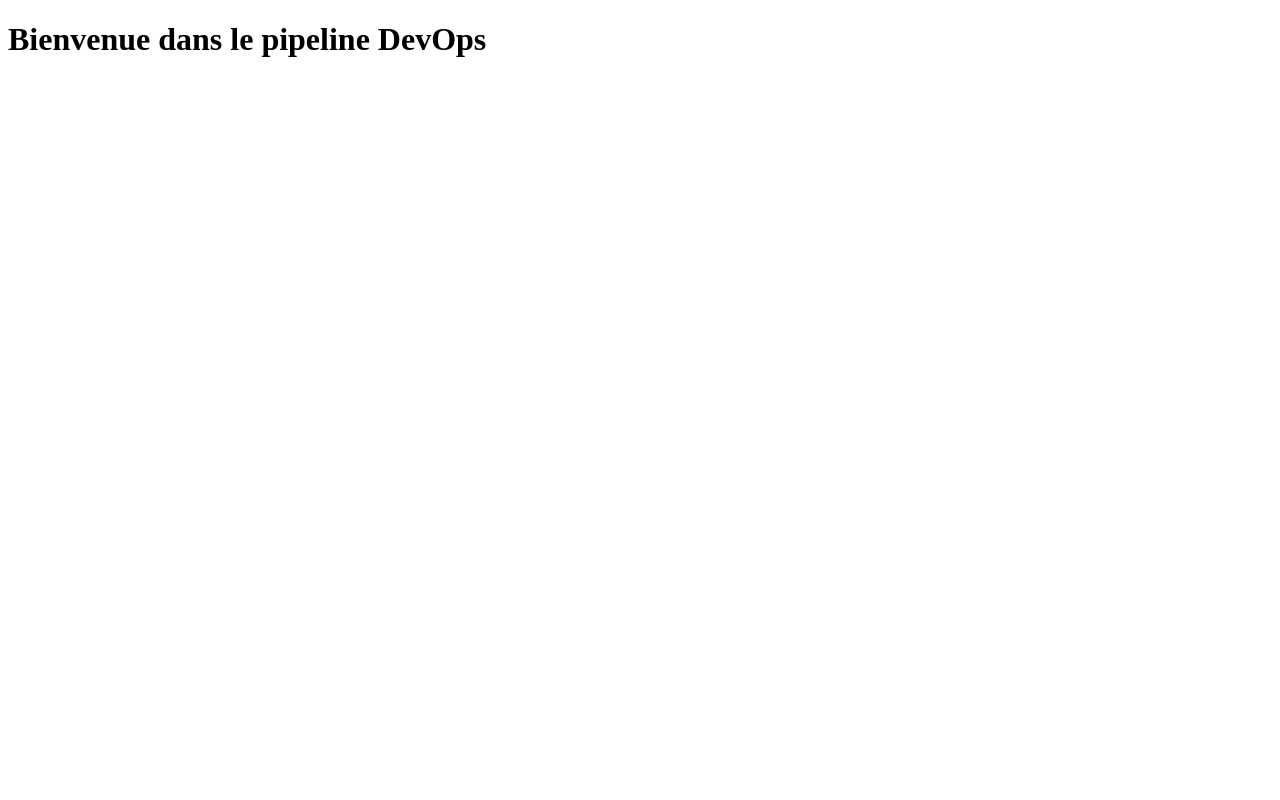
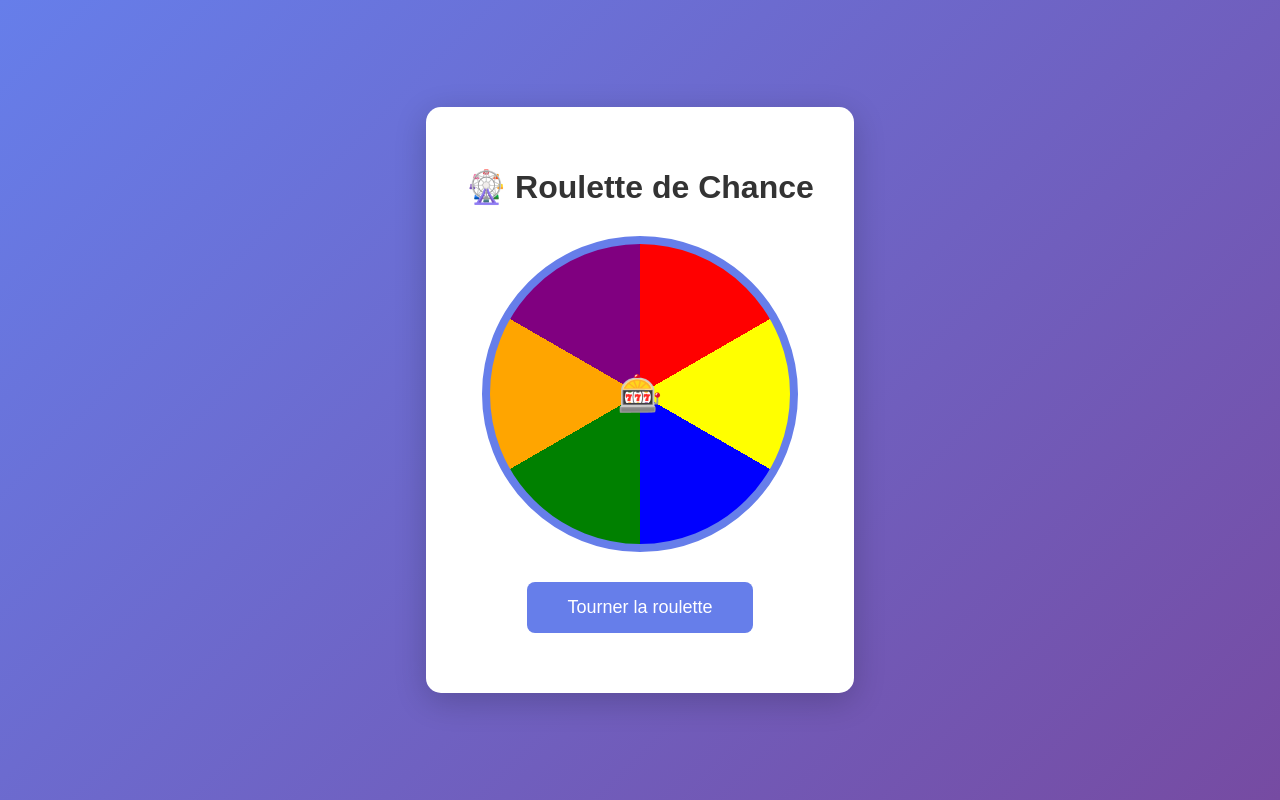
Before and after one commit to emmanuellajuckalnesly-design/demo-devops, a plain HTML site: page index.html in a window 1280 px wide. Drawn offline with Linux system fonts and the light colour scheme.

Commit message:
Ajout de la roulette de chance

```diff
--- a/index.html
+++ b/index.html
@@ -1,9 +1,114 @@
 <!DOCTYPE html>
 <html>
 <head>
-<title>Test DevOps</title>
+<title>Roulette de Chance</title>
+<style>
+  body {
+    display: flex;
+    justify-content: center;
+    align-items: center;
+    height: 100vh;
+    margin: 0;
+    background: linear-gradient(135deg, #667eea 0%, #764ba2 100%);
+    font-family: Arial, sans-serif;
+  }
+
+  .container {
+    text-align: center;
+    background: white;
+    padding: 40px;
+    border-radius: 15px;
+    box-shadow: 0 8px 32px rgba(0, 0, 0, 0.2);
+  }
+
+  h1 {
+    color: #333;
+    margin-bottom: 30px;
+  }
+
+  .wheel {
+    width: 300px;
+    height: 300px;
+    margin: 0 auto 30px;
+    border-radius: 50%;
+    border: 8px solid #667eea;
+    display: flex;
+    justify-content: center;
+    align-items: center;
+    font-size: 36px;
+    font-weight: bold;
+    color: white;
+    transition: transform 0.1s;
+    background: conic-gradient(
+      red 0deg 60deg,
+      yellow 60deg 120deg,
+      blue 120deg 180deg,
+      green 180deg 240deg,
+      orange 240deg 300deg,
+      purple 300deg 360deg
+    );
+  }
+
+  .wheel.spinning {
+    animation: spin 1s linear;
+  }
+
+  @keyframes spin {
+    from {
+      transform: rotate(0deg);
+    }
+    to {
+      transform: rotate(360deg);
+    }
+  }
+
+  button {
+    background-color: #667eea;
+    color: white;
+    border: none;
+    padding: 15px 40px;
+    font-size: 18px;
+    border-radius: 8px;
+    cursor: pointer;
+    transition: background-color 0.3s;
+  }
+
+  button:hover {
+    background-color: #764ba2;
+  }
+
+  .result {
+    margin-top: 20px;
+    font-size: 24px;
+    color: #333;
+    font-weight: bold;
+  }
+</style>
 </head>
 <body>
-<h1>Bienvenue dans le pipeline DevOps</h1>
+<div class="container">
+  <h1>🎡 Roulette de Chance</h1>
+  <div class="wheel" id="wheel">🎰</div>
+  <button onclick="spinWheel()">Tourner la roulette</button>
+  <div class="result" id="result"></div>
+</div>
+
+<script>
+  const outcomes = ['🎁 Gagné !', '❌ Perdu', '🍀 Chance', '💰 Jackpot !', '😢 Raté', '⭐ Étoile'];
+
+  function spinWheel() {
+    const wheel = document.getElementById('wheel');
+    const result = document.getElementById('result');
+
+    wheel.classList.add('spinning');
+    result.textContent = '';
+
+    setTimeout(() => {
+      wheel.classList.remove('spinning');
+      const randomIndex = Math.floor(Math.random() * outcomes.length);
+      result.textContent = outcomes[randomIndex];
+    }, 1000);
+  }
+</script>
 </body>
 </html>
```
